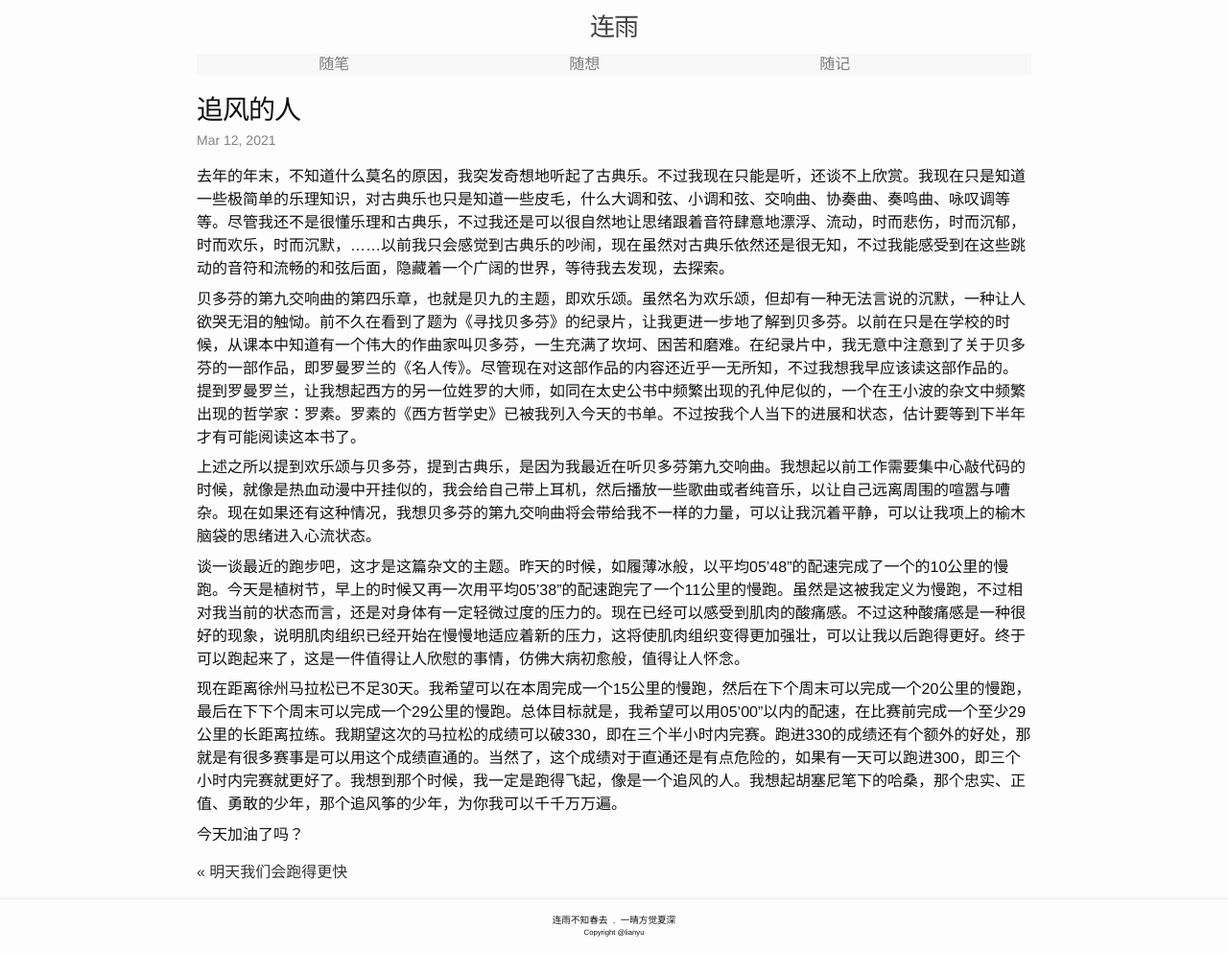
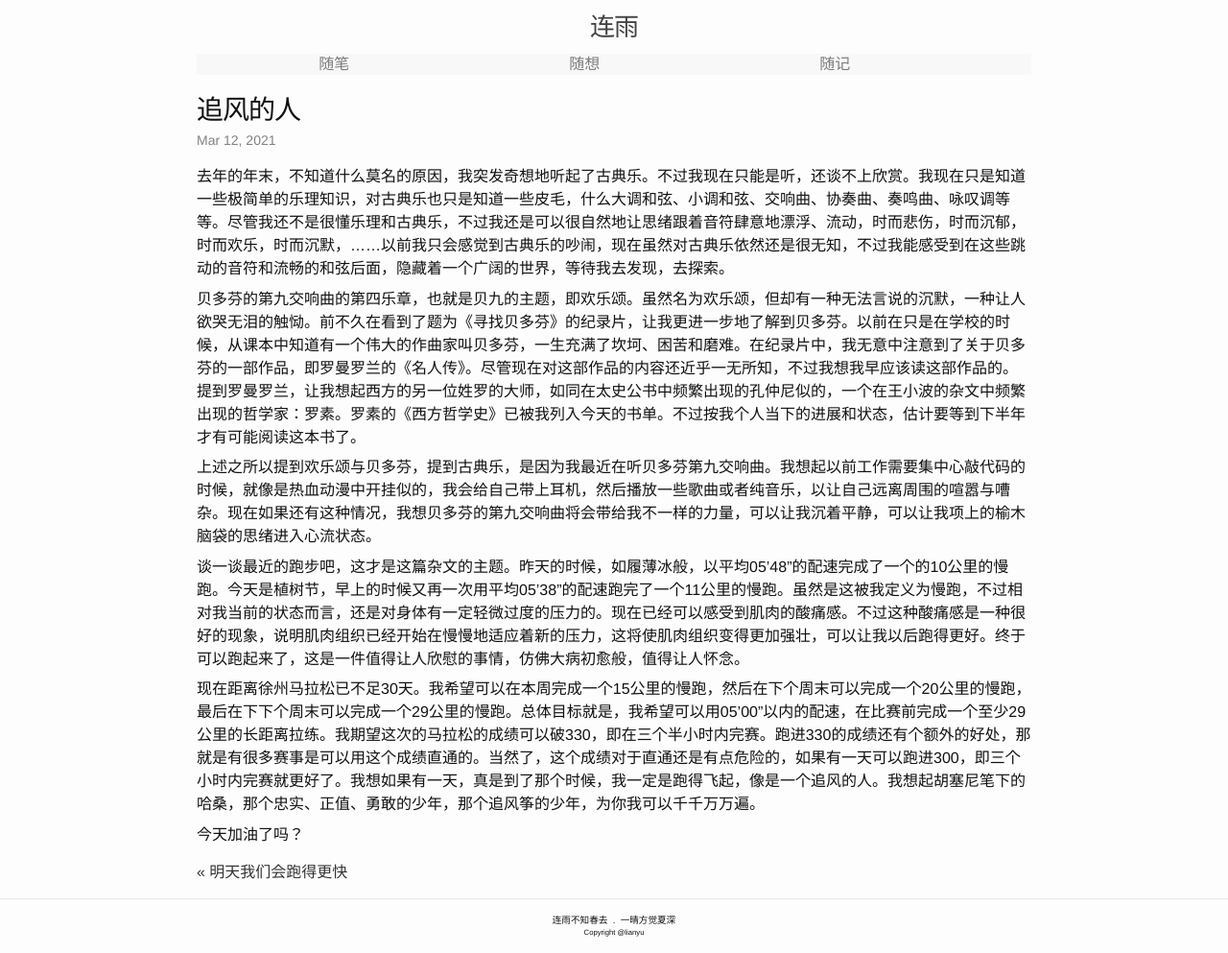
Before and after one commit to lianyu1115/lianyu, a Jekyll site: the page built from _essays/2021-03-12-追风的人.md, in a window 1280 px wide. Shown: the whole page at 96% size. Built offline with Jekyll 4.4.1, drawn with Linux system fonts in a browser that asks for light colours.

Commit message:
Modified:   2021-03-12-追风的人.md

```diff
--- a/_essays/2021-03-12-追风的人.md
+++ b/_essays/2021-03-12-追风的人.md
@@ -14,6 +14,6 @@ tags: ''
 
 谈一谈最近的跑步吧，这才是这篇杂文的主题。昨天的时候，如履薄冰般，以平均05'48"的配速完成了一个的10公里的慢跑。今天是植树节，早上的时候又再一次用平均05'38"的配速跑完了一个11公里的慢跑。虽然是这被我定义为慢跑，不过相对我当前的状态而言，还是对身体有一定轻微过度的压力的。现在已经可以感受到肌肉的酸痛感。不过这种酸痛感是一种很好的现象，说明肌肉组织已经开始在慢慢地适应着新的压力，这将使肌肉组织变得更加强壮，可以让我以后跑得更好。终于可以跑起来了，这是一件值得让人欣慰的事情，仿佛大病初愈般，值得让人怀念。
 
-现在距离徐州马拉松已不足30天。我希望可以在本周完成一个15公里的慢跑，然后在下个周末可以完成一个20公里的慢跑，最后在下下个周末可以完成一个29公里的慢跑。总体目标就是，我希望可以用05'00"以内的配速，在比赛前完成一个至少29公里的长距离拉练。我期望这次的马拉松的成绩可以破330，即在三个半小时内完赛。跑进330的成绩还有个额外的好处，那就是有很多赛事是可以用这个成绩直通的。当然了，这个成绩对于直通还是有点危险的，如果有一天可以跑进300，即三个小时内完赛就更好了。我想到那个时候，我一定是跑得飞起，像是一个追风的人。我想起胡塞尼笔下的哈桑，那个忠实、正值、勇敢的少年，那个追风筝的少年，为你我可以千千万万遍。
+现在距离徐州马拉松已不足30天。我希望可以在本周完成一个15公里的慢跑，然后在下个周末可以完成一个20公里的慢跑，最后在下下个周末可以完成一个29公里的慢跑。总体目标就是，我希望可以用05'00"以内的配速，在比赛前完成一个至少29公里的长距离拉练。我期望这次的马拉松的成绩可以破330，即在三个半小时内完赛。跑进330的成绩还有个额外的好处，那就是有很多赛事是可以用这个成绩直通的。当然了，这个成绩对于直通还是有点危险的，如果有一天可以跑进300，即三个小时内完赛就更好了。我想如果有一天，真是到了那个时候，我一定是跑得飞起，像是一个追风的人。我想起胡塞尼笔下的哈桑，那个忠实、正值、勇敢的少年，那个追风筝的少年，为你我可以千千万万遍。
 
 今天加油了吗？
```
